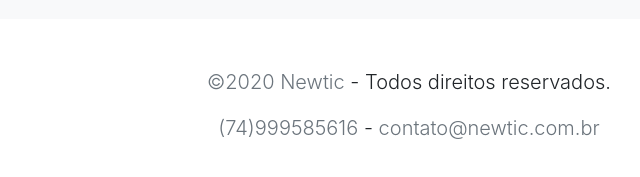
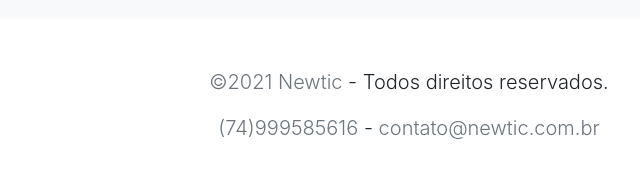
Before and after one commit to jonasmartins-dev/newtic-site, a plain HTML site: page index.html in a window 1280 px wide. Shown: the part 309-486 px from the top of the page, 231-871 px from the left. Drawn offline with nearby package versions, Linux system fonts and the light colour scheme.

Commit message:
atualizacao de ano

```diff
--- a/index.html
+++ b/index.html
@@ -28,7 +28,7 @@
         <!-- Copyright -->
         <div class="text-center py-3">
 
-            <p class="lead"><span class="text-muted">&copy;2020 Newtic</span> - Todos direitos reservados.</p>
+            <p class="lead"><span class="text-muted">&copy;2021 Newtic</span> - Todos direitos reservados.</p>
             <p class="lead"><a class="text-muted" href="tel:+5574999585615">(74)999585616</a> - <a class="text-muted" href="mailto:contato@newtic.com.br">contato@newtic.com.br</a></p>
 
         </div>
```
